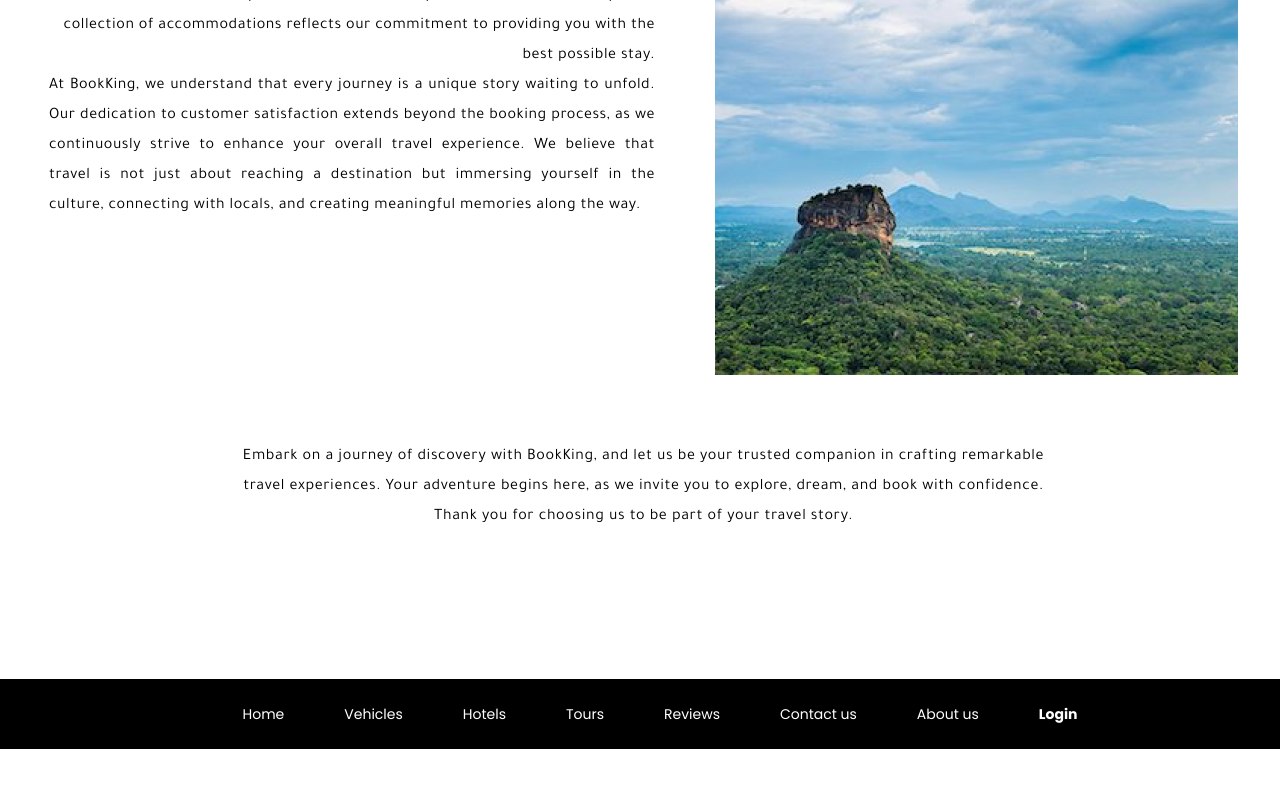
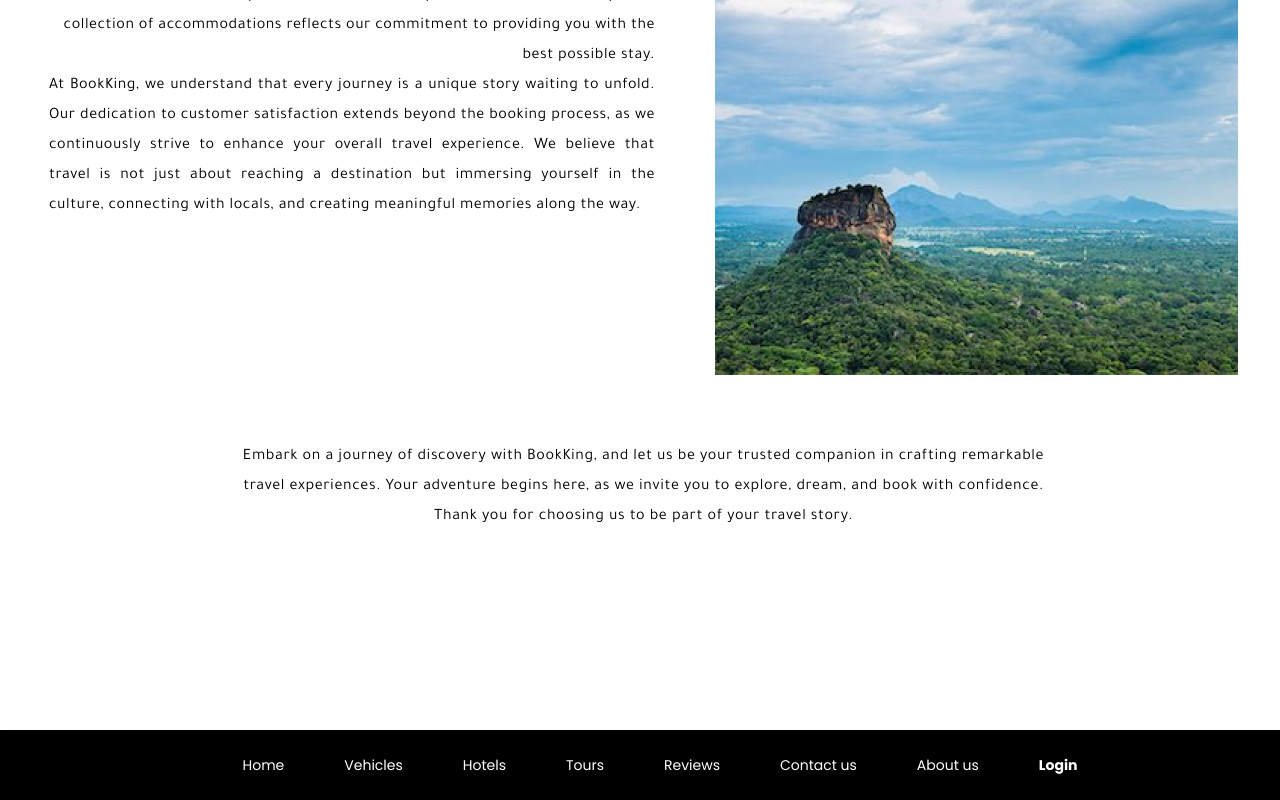
Before and after one commit to AshenDulsanka/BookKing-Website-PUSL2021, a Vue app in the folder frontend/: page /aboutus in a window 1280 px wide. Shown: the part 903-1703 px from the top of the page. Before the commit the page ends 1652 px from the top, so only its background shows below. Built offline with nearby package versions, Linux system fonts and the light colour scheme.

Commit message:
footer issue resolved - about us

```diff
--- a/frontend/src/pages/public/AboutUs.vue
+++ b/frontend/src/pages/public/AboutUs.vue
@@ -4,9 +4,8 @@
     <main :class="$style.welcomeTextWrapper"><aboutusFrame /></main>
     <br>
     <br>
-
+    <newfooter />
   </div>
-  <newfooter />
 </template>
 
 <script>
```
